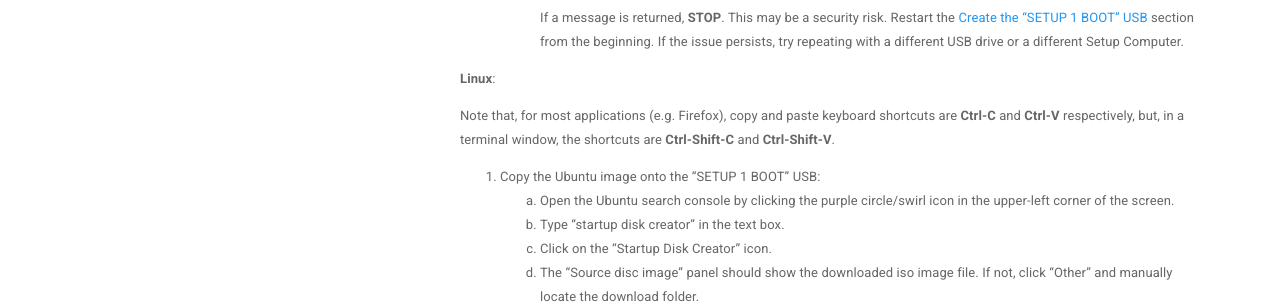
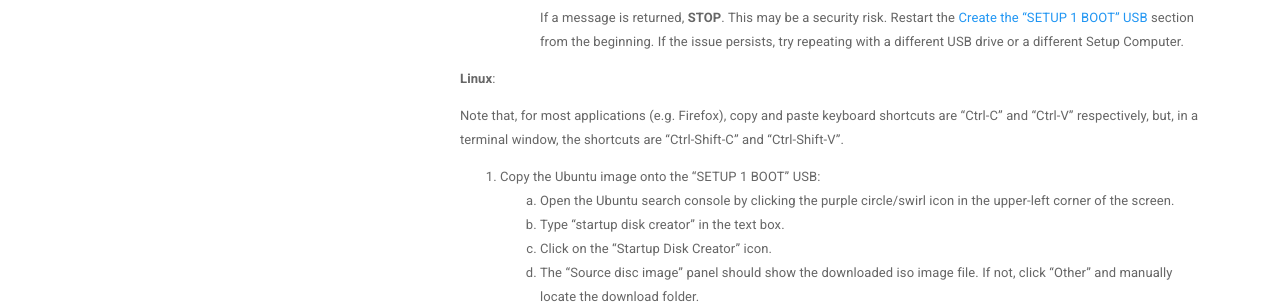
Before and after one commit to GlacierProtocol/glacierprotocol.github.io, a Jekyll site: the page built from _docs/setup/create-boot-usb.md, in a window 1280 px wide and 900 px high, scrolled down 3559 px. Shown: the part 152-456 px from the top of the window. Built offline with Jekyll 4.4.1, drawn with Linux system fonts in a browser that asks for light colours; nearby versions of some CDN libraries.

Commit message:
Keypresses highlighted consistently
bold to quotations

```diff
--- a/_docs/setup/create-boot-usb.md
+++ b/_docs/setup/create-boot-usb.md
@@ -185,8 +185,8 @@ malware infection:
 **Linux**:
 
 Note that, for most applications (e.g. Firefox), copy and paste keyboard shortcuts are
-**Ctrl-C** and **Ctrl-V** respectively, but, in a terminal window, the shortcuts are
-**Ctrl-Shift-C** and **Ctrl-Shift-V**.
+"Ctrl-C" and "Ctrl-V" respectively, but, in a terminal window, the shortcuts are
+"Ctrl-Shift-C" and "Ctrl-Shift-V".
 
 1. Copy the Ubuntu image onto the “SETUP 1 BOOT” USB:
     1. Open the Ubuntu search console by clicking the purple
```
